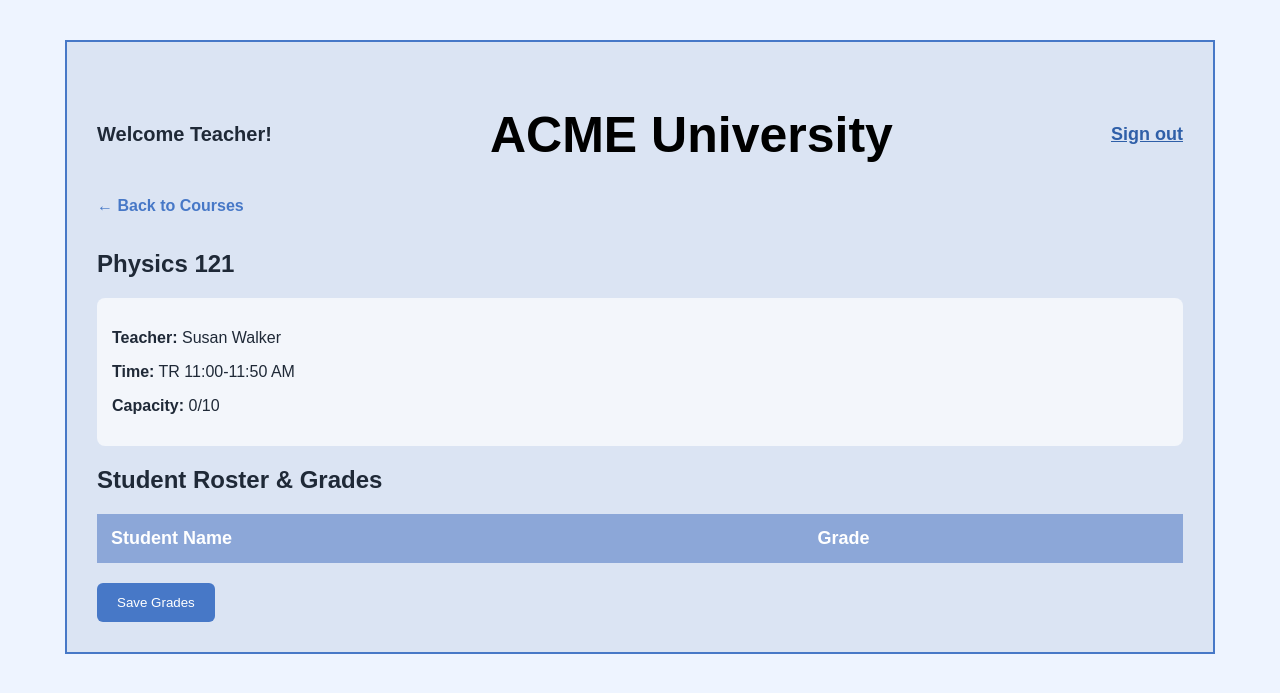
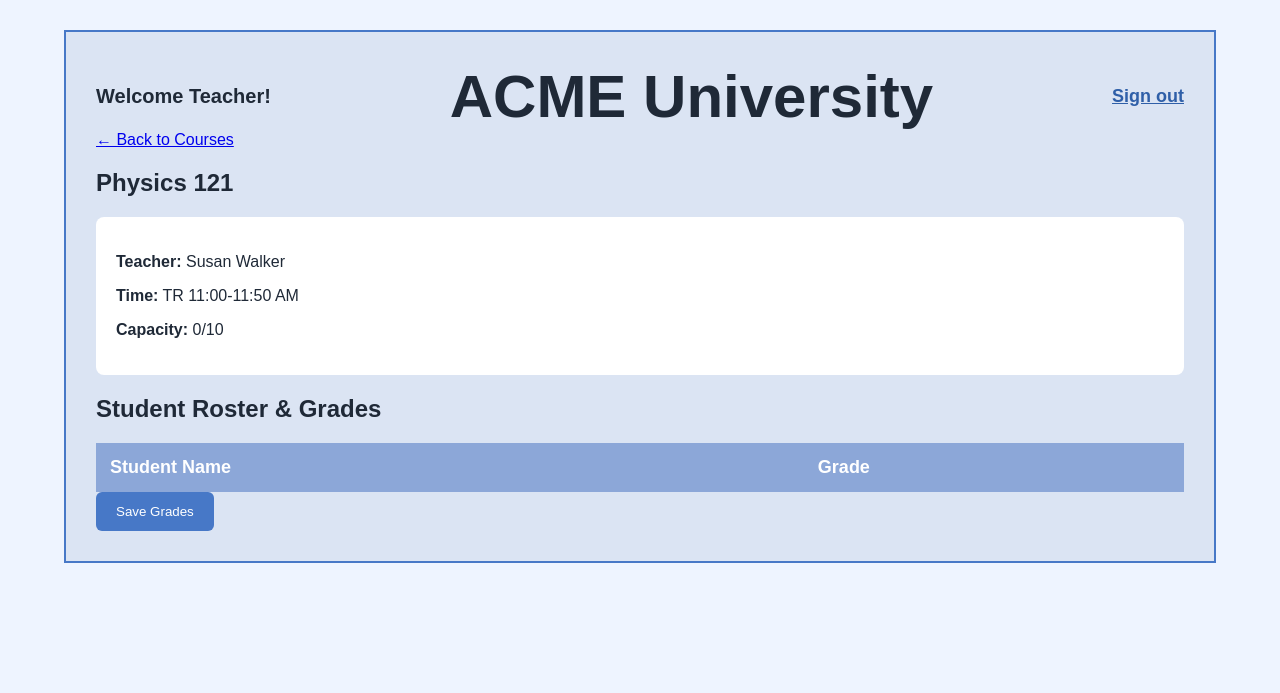
Before and after one commit to NCRD01/student-enrollment, a Flask app: page /course/1 in a window 1280 px wide. Shown: the top 693 px of the page. Run offline with Flask 3, Linux system fonts and the light colour scheme; data comes from the database, SQL or seed files in the repository; lists and menus that the app fills with data are empty.

Commit message:
Quick edits

```diff
--- a/static/style.css
+++ b/static/style.css
@@ -71,12 +69,14 @@ body {
     font-weight: bold;
 }
 
+/* STUDENT PAGE */
+
 .container {
     width: 90%;
-    max-width: 1150px;
-    margin: 40px auto;
+    max-width: 1300px;
+    margin: 30px auto;
+    padding: 30px;
     background-color: #dbe4f3;
-    padding: 30px;
     border: 2px solid #4778c7;
 }
 
@@ -87,8 +87,8 @@ header {
 }
 
 header h1 {
-    color: black;
-    font-size: 50px;
+    font-size: 60px;
+    margin: 0;
 }
 
 header p {
@@ -182,29 +214,26 @@ tr:nth-child(even) {
     font-weight: bold;
 }
 
+/* TEACHER PAGE */
+
 .course-info {
-    background-color: #f3f6fb;
-    padding: 15px;
+    background-color: white;
+    padding: 20px;
+    margin-bottom: 20px;
     border-radius: 8px;
-    margin-bottom: 20px;
-}
-
-.back {
-    text-decoration: none;
-    font-weight: bold;
-    color: #4778c7;
-    display: inline-block;
-    margin-bottom: 15px;
 }
 
 .save-btn {
-    margin-top: 20px;
-    padding: 12px 20px;
     background-color: #4778c7;
     color: white;
     border: none;
+    padding: 12px 20px;
     border-radius: 6px;
     cursor: pointer;
+}
+
+.save-btn:hover {
+    background-color: #315fa5;
 }
 
 input[type="number"] {
```
Also changed, not shown: other parts of static/style.css (+54 -24 lines).
